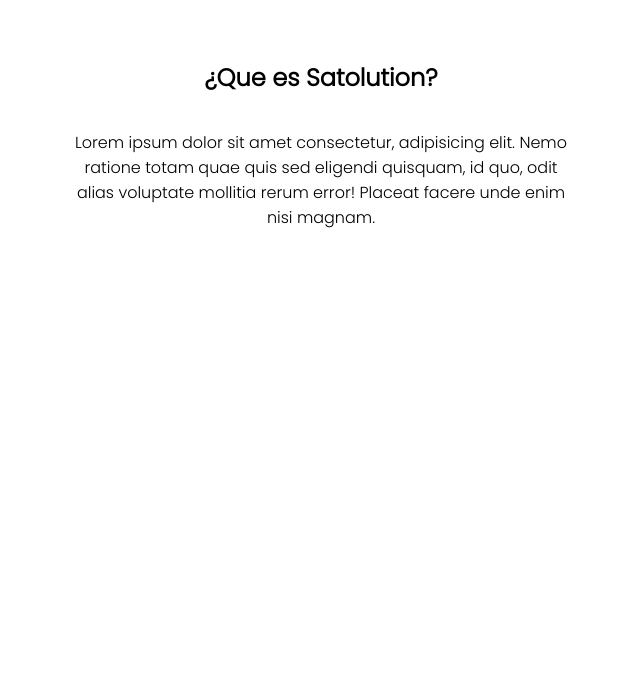
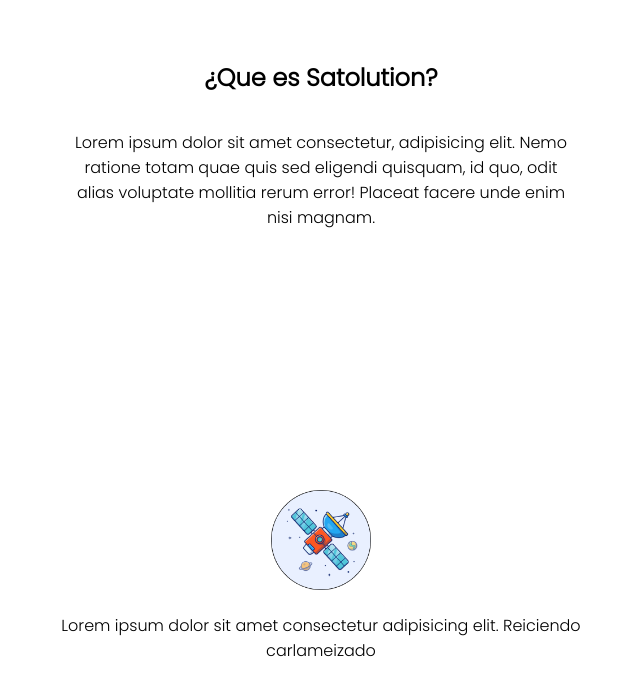
Before and after one commit to FrancoSandri/Proyecto, a PHP site: page / in a window 1280 px wide. Shown: the part 961-1640 px from the top of the page, without its empty margins (319-959 px from the left). Before the commit the page ends 1189 px from the top, so only its background shows below. Run offline with PHP 8.4, Linux system fonts and the light colour scheme; some libraries are stand-ins or nearby versions.

Commit message:
fix (Home) boxes

```diff
--- a/Front-End/Style/HomeStyle.css
+++ b/Front-End/Style/HomeStyle.css
@@ -204,10 +204,35 @@ h5
   align-items: center;
 
   padding: 5% 10%;
+  padding-bottom: 30%;
 }
 
 .Que-es p
 {
   max-width: 500px;
+}
 
+/*Box mobile */
+.boxes
+{
+  display: flex;
+  flex-direction: row;
+
+  justify-content: center;
 }
+.box
+{
+  width: 80%;
+  background-color: #fff;
+}
+.box p
+{
+  padding: 0 10%;
+}
+
+/*Box mobile img*/
+
+.box img
+{
+  width: 100px;
+}
--- a/Front-End/index.html
+++ b/Front-End/index.html
@@ -47,7 +47,13 @@
         </div>
         <div class="Que-es">
             <h2>¿Que es Satolution?</h2>
-            <p>Lorem ipsum dolor sit amet consectetur, adipisicing elit. Nemo ratione totam quae quis sed eligendi quisquam, id quo, odit alias voluptate mollitia rerum error! Placeat facere unde enim nisi magnam.</p>
+            <p>Lorem ipsum dolor sit amet consectetur, adipisicing elit. Nemo ratione totam quae quis sed eligendi quisquam, id quo, odit alias voluptate mollitia rerum error! Placeat facere unde enim nisi magnam.   </p>
+        </div>
+        <div class="boxes">
+            <div class="box">
+                <img src="Fotos/Home-Box-Satellite.png">
+                <p>Lorem ipsum dolor sit amet consectetur adipisicing elit. Reiciendo carlameizado</p>
+            </div>
         </div>
     </div>
 <body>
```
